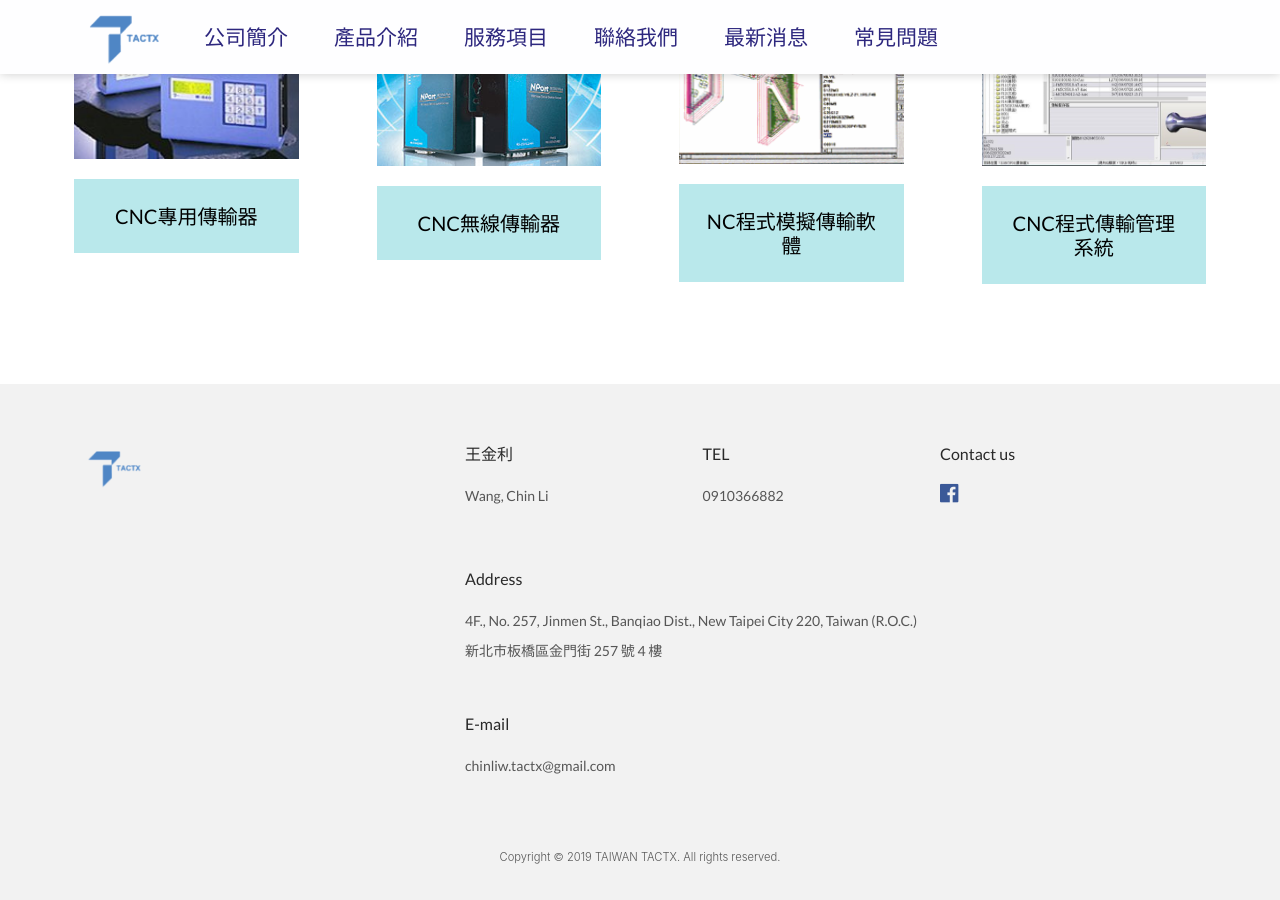
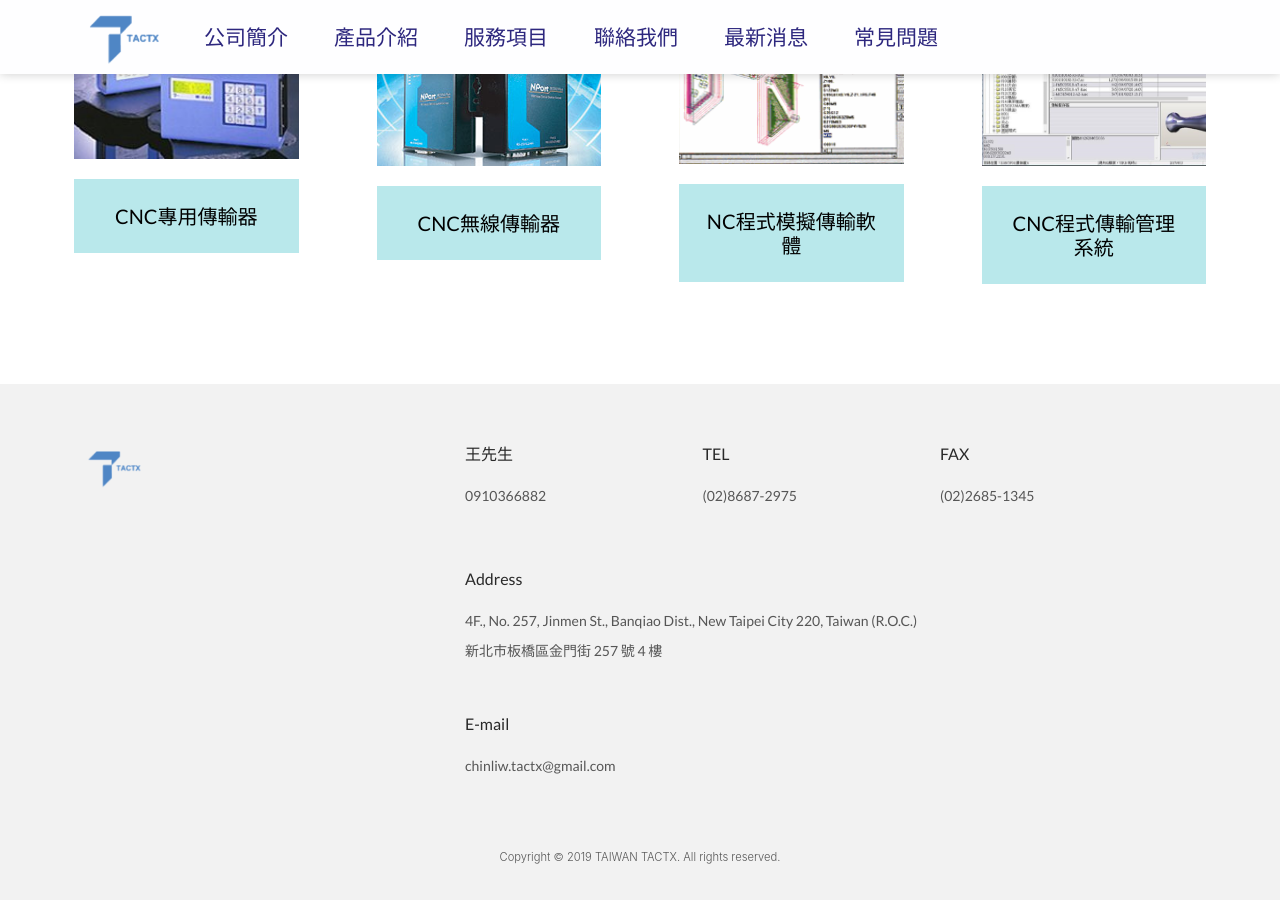
Before and after one commit to johnny031/tactx, a Jekyll site: the page built from products/index.html, in a window 1280 px wide and 900 px high, scrolled down 1550 px. Built offline with Jekyll 4.4.1, drawn with Linux system fonts in a browser that asks for light colours; nearby versions of some CDN libraries.

Commit message:
change url

```diff
--- a/CNAME
+++ b/CNAME
@@ -1 +1 @@
-twtactx.com
+tactx.com.tw
--- a/_config.yml
+++ b/_config.yml
@@ -1 +1 @@
-url: https://twtactx.com/
+url: https://tactx.com.tw/
--- a/_layouts/default.html
+++ b/_layouts/default.html
@@ -48,24 +48,19 @@
           <div class="col-sm-5">
             <div class="row">
               <div class="col-sm-6 col">
-                <h3>王金利</h3>
-                <p>Wang, Chin Li</p>
+                <h3>王先生</h3>
+                <p>0910366882</p>
               </div>
               <div class="col-sm-6 col">
                 <h3>TEL</h3>
-                <p>0910366882</p>
+                <p>(02)8687-2975</p>
               </div>
             </div>
           </div>
 
           <div class="col-sm-3 col">
-            <h3>Contact us</h3>
-            <p>
-              <a
-                href="https://www.facebook.com/tactx.taiwan"
-                class="fab fa-facebook"
-              ></a>
-            </p>
+            <h3>FAX</h3>
+            <p>(02)2685-1345</p>
           </div>
         </div>
 
--- a/index.html
+++ b/index.html
@@ -6,8 +6,8 @@ layout: default
 <br />
 
 <div id="anouncement">
-  <div>佳工科技股份有限公司目前已經停止營業</div>
-  <div>目前以永丞展業有限公司繼續為客戶服務</div>
+  <div>佳工科技股份有限公司已經停止營業</div>
+  <div>目前以佳工新科技有限公司繼續為客戶服務</div>
 </div>
 <div id="demo" class="carousel slide" data-ride="carousel">
   <!-- Indicators -->
```
Also changed, not shown: 10 other files.
